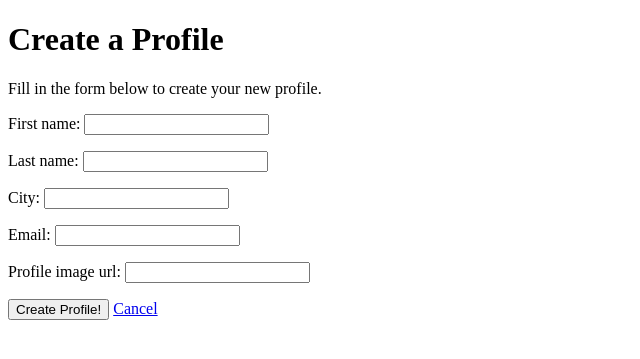
After one commit to jjanepan/cs412, a Django app: page /mini_fb/create_profile/ in a window 1280 px wide. The commit adds this page. Shown: the top 359 px of the page, without its empty margins (0-640 px from the left). Run offline with Django 5.2, Linux system fonts and the light colour scheme.

Commit message:
Initial commit with all project files

```diff
--- /dev/null
+++ b/a5_url.txt
@@ -0,0 +1 @@
+https://cs-webapps.bu.edu/jjanepan/mini_fb/
--- /dev/null
+++ b/github_url.txt
@@ -0,0 +1 @@
+https://github.com/jjanepan/cs412
--- /dev/null
+++ b/mini_fb/forms.py
@@ -0,0 +1,28 @@
+"""
+File: forms.py
+Author: Jane Pan (jjanepan@bu.edu)
+Description: This file defines Django forms for the Mini Facebook application.
+             It includes forms for creating and managing user profiles and
+             status messages.
+"""
+
+from django import forms
+from .models import Profile, StatusMessage
+
+class CreateProfileForm(forms.ModelForm):
+    """
+    A form to create a new Profile.
+    """
+    class Meta:
+        model = Profile
+        # Include all fields for the Profile model, or specify a subset:
+        fields = ['first_name', 'last_name', 'city', 'email', 'profile_image_url']
+class CreateStatusMessageForm(forms.ModelForm):
+    """
+    A form to create a new StatusMessage.
+    We'll only ask the user for the message text;
+    timestamp and profile will be set in the view.
+    """
+    class Meta:
+        model = StatusMessage
+        fields = ['message']
--- a/mini_fb/models.py
+++ b/mini_fb/models.py
@@ -1,4 +1,8 @@
+# mini_fb/models.py
+
 from django.db import models
+from django.utils import timezone
+from django.urls import reverse
 
 class Profile(models.Model):
     first_name = models.CharField(max_length=50)
@@ -9,3 +13,25 @@ class Profile(models.Model):
 
     def __str__(self):
         return f"{self.first_name} {self.last_name}"
+
+    def get_status_messages(self):
+        """
+        Return all status messages associated with this Profile,
+        ordered by newest first.
+        """
+        return self.statusmessage_set.order_by('-timestamp')
+    def get_absolute_url(self):
+        """
+        Returns the URL to display this profile.
+        Example: /mini_fb/profile/1
+        """
+        return reverse('show_profile', kwargs={'pk': self.pk})
+
+class StatusMessage(models.Model):
+    timestamp = models.DateTimeField(default=timezone.now)
+    message = models.TextField()
+    profile = models.ForeignKey(Profile, on_delete=models.CASCADE)
+
+    def __str__(self):
+        # Return the first 50 chars of the message for readability
+        return f"{self.profile.first_name}: {self.message[:50]}"
--- /dev/null
+++ b/mini_fb/templates/create_profile_form.html
@@ -0,0 +1,23 @@
+<!DOCTYPE html>
+<html>
+  <head>
+    <!--
+      Create a Profile Page
+      This page provides a form for users to create a new profile.
+      It includes CSRF protection and uses Django's template syntax
+      to render the form dynamically.
+    -->
+    <title>Create a Profile</title>
+  </head>
+  <body>
+    <h1>Create a Profile</h1>
+    <p>Fill in the form below to create your new profile.</p>
+
+    <form method="POST">
+      {% csrf_token %} {{ form.as_p }}
+      <button type="submit">Create Profile!</button>
+      <!-- Link to cancel profile creation and return to the profile list -->
+      <a href="{% url 'show_all_profiles' %}">Cancel</a>
+    </form>
+  </body>
+</html>
--- a/mini_fb/urls.py
+++ b/mini_fb/urls.py
@@ -1,7 +1,24 @@
+"""
+File: urls.py
+Author: Jane Pan (jjanepan@bu.edu)
+Description: This file defines the URL patterns for the Mini Facebook application.
+             It maps URLs to their corresponding views, allowing users to view
+             all profiles, view individual profile pages, and create new profiles.
+"""
+
 from django.urls import path
-from .views import ShowAllProfilesView, ShowProfilePageView
+from .views import (
+    ShowAllProfilesView,
+    ShowProfilePageView,
+    CreateProfileView,
+    CreateStatusMessageView
+)
 
 urlpatterns = [
     path('', ShowAllProfilesView.as_view(), name='show_all_profiles'),
     path('profile/<int:pk>/', ShowProfilePageView.as_view(), name='show_profile'),
+    path('create_profile/', CreateProfileView.as_view(), name='create_profile'),
+
+    # New URL pattern for creating a status message
+    path('profile/<int:pk>/create_status/', CreateStatusMessageView.as_view(), name='create_status'),
 ]
--- a/mini_fb/views.py
+++ b/mini_fb/views.py
@@ -1,12 +1,64 @@
-from django.views.generic import ListView
-from django.views.generic import DetailView
+from django.views.generic import ListView, DetailView, CreateView
+from django.urls import reverse
+from .forms import CreateProfileForm, CreateStatusMessageForm
+from .models import Profile, StatusMessage
 
-from .models import Profile
 class ShowAllProfilesView(ListView):
     model = Profile
     template_name = 'show_all_profiles.html'
     context_object_name = 'profiles'
+
+
 class ShowProfilePageView(DetailView):
     model = Profile
     template_name = 'show_profile.html'
-    # By default, the context object name is "object" or "profile" depending on the model
+    # By default, the context object name is "object" (or "profile" if you set context_object_name).
+
+
+class CreateProfileView(CreateView):
+    """
+    A view to create a new Profile.
+    """
+    form_class = CreateProfileForm
+    template_name = 'create_profile_form.html'
+    # By default, CreateView will call form.save() and then redirect
+    # to the object's get_absolute_url method in the Profile model.
+
+
+class CreateStatusMessageView(CreateView):
+    """
+    A view to create a new StatusMessage, attaching it to the correct Profile.
+    """
+    form_class = CreateStatusMessageForm
+    template_name = 'create_status_form.html'  # Must match the file name in mini_fb/templates
+
+    def get_context_data(self, **kwargs):
+        """
+        Include the Profile object in the template context
+        so we can display the user's name or other details.
+        """
+        context = super().get_context_data(**kwargs)
+        pk = self.kwargs['pk']              # The profile's primary key from the URL
+        profile = Profile.objects.get(pk=pk)
+        context['profile'] = profile
+        return context
+
+    def form_valid(self, form):
+        """
+        Attach the Profile to this new StatusMessage before saving.
+        """
+        pk = self.kwargs['pk']
+        profile = Profile.objects.get(pk=pk)
+
+        status_message = form.save(commit=False)
+        status_message.profile = profile  # link the foreign key
+        status_message.save()
+
+        return super().form_valid(form)
+
+    def get_success_url(self):
+        """
+        After creating the StatusMessage, redirect back to the same profile's page.
+        """
+        pk = self.kwargs['pk']
+        return reverse('show_profile', kwargs={'pk': pk})
```
Also changed, not shown: mini_fb/admin.py (+11 -1 lines), mini_fb/apps.py (+7 -1 lines), mini_fb/templates/base.html (+7 -2 lines), mini_fb/templates/create_status_form.html (added, +18 -0 lines), mini_fb/templates/show_profile.html (+34 -5 lines), db.sqlite3, mini_fb/migrations/0002_statusmessage.py (added).
